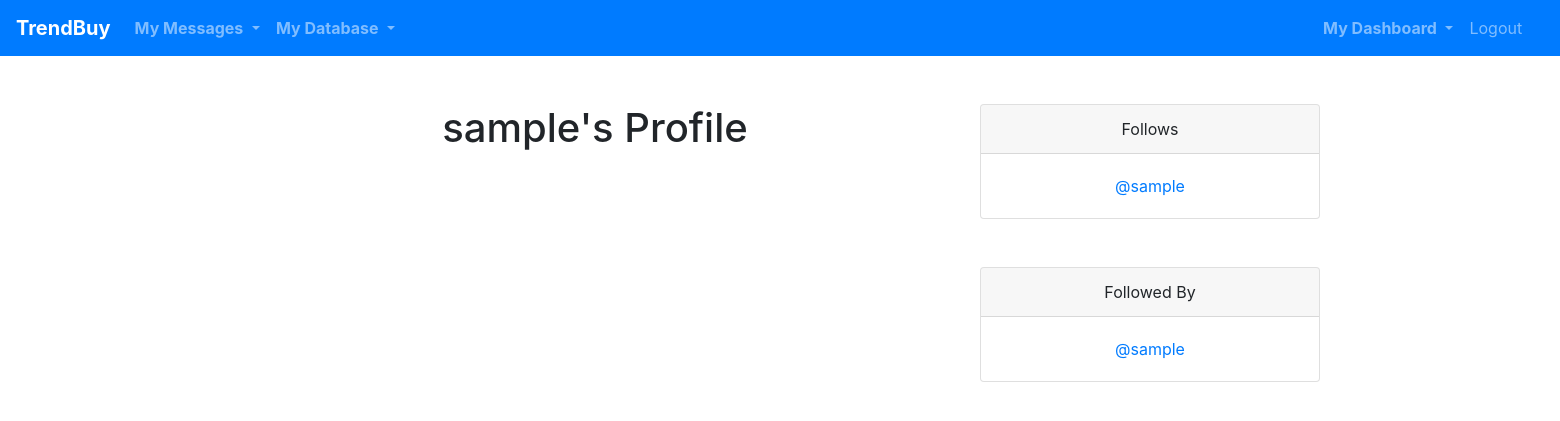
After one commit to FahadMP-LSE/DjangoCRM, a Django app: page /profile/1 in a window 1560 px wide. The commit adds this page. Shown: the top 421 px of the page. Run offline with Django 4.2, Linux system fonts and the light colour scheme; the visitor is signed in with stand-in values (Sample User, id 1); data comes from the database, SQL or seed files in the repository.

Commit message:
added profile lists and profile pages

```diff
--- a/DjangoCRM/website/templates/navbar.html
+++ b/DjangoCRM/website/templates/navbar.html
@@ -9,6 +9,8 @@
         <!-- want users to logout but only if they log in ..also if user logged in don;t want him to register..so put register in else part-->
 
         {% if user.is_authenticated %}
+
+        <!-- My messages section -->
 
         <li class="nav-item dropdown">
           <a class="nav-link dropdown-toggle" href="#" id="navbarDropdown" role="button" data-toggle="dropdown" aria-haspopup="true" aria-expanded="false">
@@ -23,6 +25,8 @@
           </div>
         </li>
 
+        <!-- my database section -->
+
 
 
 
@@ -32,12 +36,16 @@
           </a>
 
           <div class="dropdown-menu" aria-labelledby="navbarDropdown">
+            <a class="dropdown-item" href="{% url "view_records" %}">View | Edit (Records)</a>
             <a class="dropdown-item" href="{% url "add_record" %}">Add Record</a>
-            <a class="dropdown-item" href="#">Another action</a>
+
             <div class="dropdown-divider"></div>
             <a class="dropdown-item" href="#">Something else here</a>
           </div>
         </li>
+
+
+
 
         <li class="nav-item ml-5"></li>
         <li class="nav-item ml-5"></li>
@@ -56,13 +64,27 @@
         <li class="nav-item ml-5"></li>
         <li class="nav-item ml-5"></li>
         <li class="nav-item ml-5"></li>
+
         <li class="nav-item ml-5"></li>
         <li class="nav-item ml-5"></li>
-        <li class="nav-item ml-5"></li>
-        <li class="nav-item ml-5"></li>
+        <!-- <li class="nav-item ml-5"></li> -->
+        <!-- <li class="nav-item ml-5"></li> -->
 
+        <!-- my profile section -->
+<li class="nav-item dropdown">
+  <a class="nav-link dropdown-toggle" href="#" id="navbarDropdown" role="button" data-toggle="dropdown" aria-haspopup="true" aria-expanded="false">
+    <strong>My Dashboard</strong>
+  </a>
 
-          <li class="nav-item ml-5">
+  <div class="dropdown-menu" aria-labelledby="navbarDropdown">
+    <a class="dropdown-item" href="{% url "profile" request.user.id %}">{{profile.user.username}}'s Profile</a>
+    <a class="dropdown-item" href="#">Another action</a>
+    <div class="dropdown-divider"></div>
+    <a class="dropdown-item" href="#">Something else here</a>
+  </div>
+</li>
+
+          <li class="nav-item">
             <a class="nav-link"  href="{% url "logout" %}">Logout</a>
           </li>
 
--- /dev/null
+++ b/DjangoCRM/website/templates/profile.html
@@ -0,0 +1,67 @@
+{% extends "base.html"%}
+
+{% block content %}
+
+{% if profile %}
+
+<div class="container text-center">
+    <div class="row">
+        <div class="col-8">
+
+
+
+<h1>{{profile.user.username}}'s Profile</h1>
+</div>
+
+<div class="col-4">
+    <div class="card">
+        <div class="card-header">
+          Follows
+        </div>
+        <div class="card-body">
+          <p class="card-text">{% for following in profile.follows.all%}
+            <a href="{% url "profile" following.user.id %}">@{{following}} </a> <br>
+
+
+            {% endfor %}</p>
+
+        </div>
+      </div>
+
+
+<br><br>
+
+<div class="card">
+    <div class="card-header">
+      Followed By
+    </div>
+    <div class="card-body">
+      <p class="card-text">{% for following in profile.followed_by.all %}
+        <a href="{% url "profile" following.user.id %}">@{{following}} </a> <br>
+
+        {% endfor %}</p>
+    </div>
+  </div>
+
+
+</div>
+</div>
+</div>
+
+{% endif %}
+
+
+
+
+
+
+
+
+
+
+
+
+
+
+
+{% endblock %}
--- a/DjangoCRM/website/templates/profile_list.html
+++ b/DjangoCRM/website/templates/profile_list.html
@@ -17,7 +17,7 @@
       <div class="col-md-8">
         <div class="card-body">
           <h5 class="card-title">{{profile.user.username}}</h5>
-          <p class="card-text">@{{profile.user.username|lower}}</p>
+          <p class="card-text"><a href="{% url "profile" profile.user.id %}">@{{profile.user.username|lower}}</a></p>
           <br/><br/>
           <p class="card-text"><small class="text-muted">Last Updated:{{profile.date_modified}}</small></p>
         </div>
--- a/DjangoCRM/website/urls.py
+++ b/DjangoCRM/website/urls.py
@@ -11,7 +11,8 @@ urlpatterns = [
     path("delete_record/<int:pk>",views.delete_record,name="delete_record"),#need to pass primary key to know which record to delete
     path("add_record/",views.add_record,name="add_record"),#creating homepage "" is for homepage
     path("update_record/<int:pk>",views.update_record,name="update_record"),#creating homepage "" is for homepage
-    path("profile_list/",views.profile_list,name="profile_list")
-
+    path("profile_list/",views.profile_list,name="profile_list"),
+    path("view_records/",views.view_records,name="view_records"),
+    path("profile/<int:pk>",views.profile,name="profile"),
 
 ]
--- a/DjangoCRM/website/views.py
+++ b/DjangoCRM/website/views.py
@@ -110,3 +110,39 @@ def profile_list(request):
     else:
         messages.success(request, "You must be logged in to view this page")
         return render("home")
+
+def view_records(request):
+    if request.user.is_authenticated:
+        records= Record.objects.all()#grab all records
+        return render(request,"view_records.html",{"records":records})
+    else:
+        messages.success(request, "You must be logged in to view this page")
+        return render(request,"home.html")
+
+# #check to see if logging in (posting) otherwise (getting request)
+#     if request.method=="POST":
+#         username=request.POST["username"]#saying that get their username (for placeholder Username)
+#         password=request.POST["password"]
+#         #running logic - authenticate
+
+#         user=authenticate(request,username=username,password=password)#authenticate is function which takes arguments
+#         if user is not None:
+#             login(request,user)
+#             #if username and password correct, logged in
+#             messages.success(request, "You have been logged in!")
+#             return redirect("home")
+#         else:
+#             messages.success(request,"There was an error logging in. Please Try again!")
+#             return redirect("home")
+#     else:
+   # return render(request,"view_records.html",{"records":records})#{} is an empty context dictionary
+#"records": records above means that ifuser has logged in, should see all records.
+
+
+def profile(request, pk):
+    if request.user.is_authenticated:
+        profile=Profile.objects.get(user_id=pk)
+        return render(request, "profile.html",{"profile":profile})
+    else:
+        messages.success(request,"There was an error logging in. Please Try again!")
+        return redirect("home")
```
Also changed, not shown: DjangoCRM/website/templates/home.html (+0 -62 lines), DjangoCRM/website/templates/view_records.html (added, +66 -0 lines).
